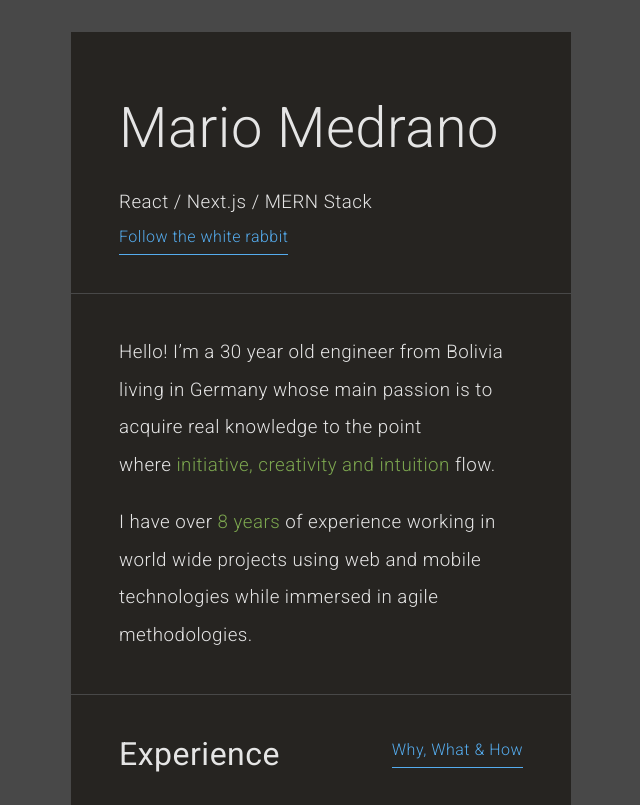
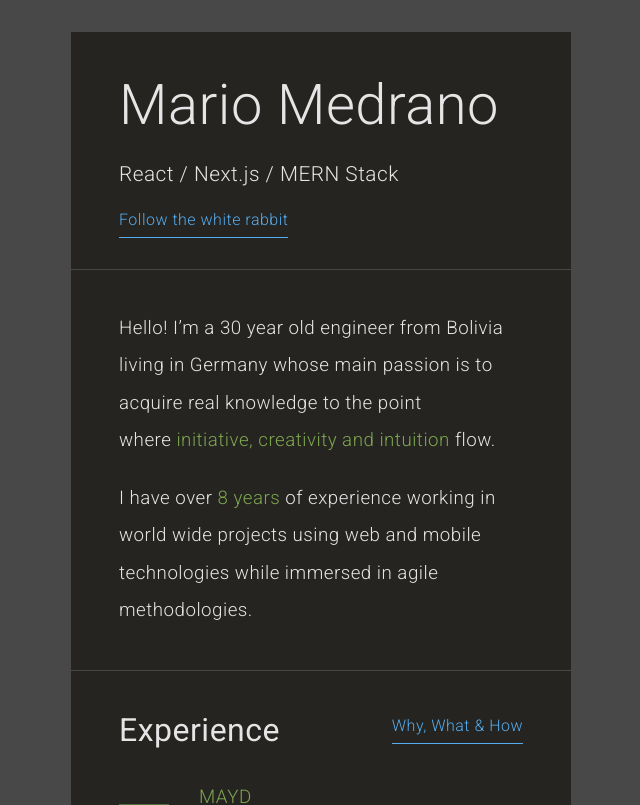
Before and after one commit to caifel/mariomedrano, a Next.js app: page / in a window 1280 px wide. Shown: the top 805 px of the page, without its empty margins (319-959 px from the left). Built offline with nearby package versions, Linux system fonts and the light colour scheme.

Commit message:
Add alias

```diff
--- a/app/data.ts
+++ b/app/data.ts
@@ -6,6 +6,8 @@
 
 export const personalInfo = {
   name: 'Mario Medrano',
+  alias: 'Caifel',
+  keywords: ['Software Engineer', 'Web Developer', 'Caifel', 'React', 'Next.js'],
   description:
     'I’m a 30 year old engineer whose main passion is to acquire real knowledge to the point where initiative, creativity and intuition flow.',
   role: 'React / Next.js / MERN Stack',
--- a/app/head.tsx
+++ b/app/head.tsx
@@ -3,8 +3,9 @@ import { personalInfo } from './data';
 const Head = () => {
   return (
     <>
-      <title>{personalInfo.name}</title>
+      <title>{`${personalInfo.name} (${personalInfo.alias})`}</title>
       <meta name="description" content={personalInfo.description} />
+      <meta name="keywords" content={personalInfo.keywords.join(',')} />
       <meta name="viewport" content="width=device-width, initial-scale=1" />
       <link rel="icon" href="/favicon.ico" />
     </>
--- a/app/sections/HomeHeader.tsx
+++ b/app/sections/HomeHeader/index.tsx
@@ -1,15 +1,16 @@
 import cns from 'classnames';
 import { FC } from 'react';
-import { personalInfo } from '../data';
-import { t } from '../locales/en/all';
+import { personalInfo } from '../../data';
+import { t } from '../../locales/en/all';
+import styles from './styles.module.scss';
 
 interface IProps extends React.HTMLAttributes<HTMLDivElement> {}
 
 export const HomeHeader: FC<IProps> = ({ className }) => {
   return (
-    <header className={cns(className, 'lh-2')}>
+    <header className={cns(styles.custom, className)}>
       <h1>{personalInfo.name}</h1>
-      <p className="h3">{personalInfo.role}</p>
+      <p className={styles.roleText}>{personalInfo.role}</p>
       <p>
         <a className="link" href={`mailto:${personalInfo.email}`}>
           {t.common.getInTouch}
--- /dev/null
+++ b/app/sections/HomeHeader/styles.module.scss
@@ -0,0 +1,8 @@
+.custom {
+  display: flex;
+  flex-direction: column;
+  row-gap: 1.5rem;
+  .roleText {
+    font-size: 1.3rem;
+  }
+}
```
